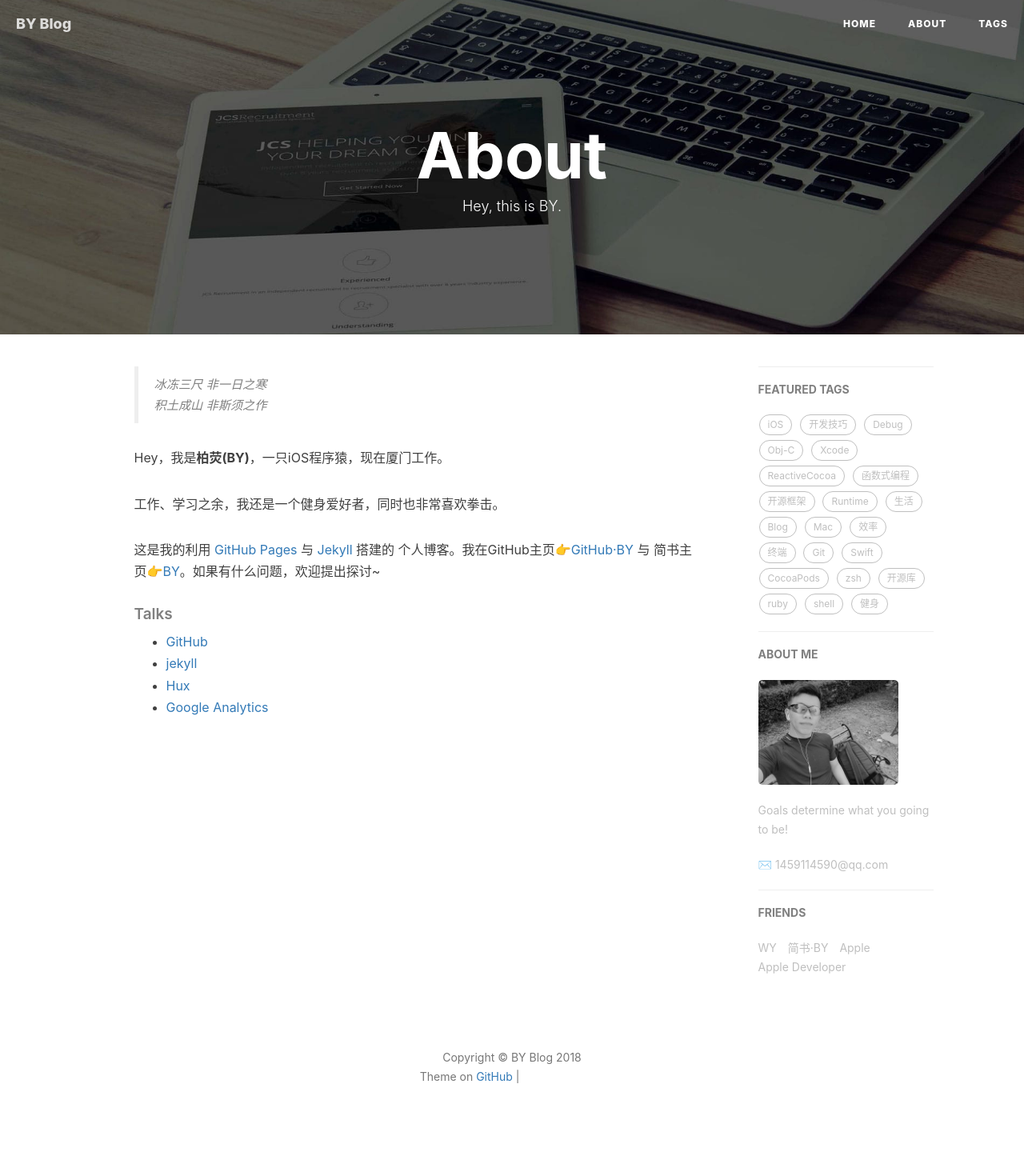
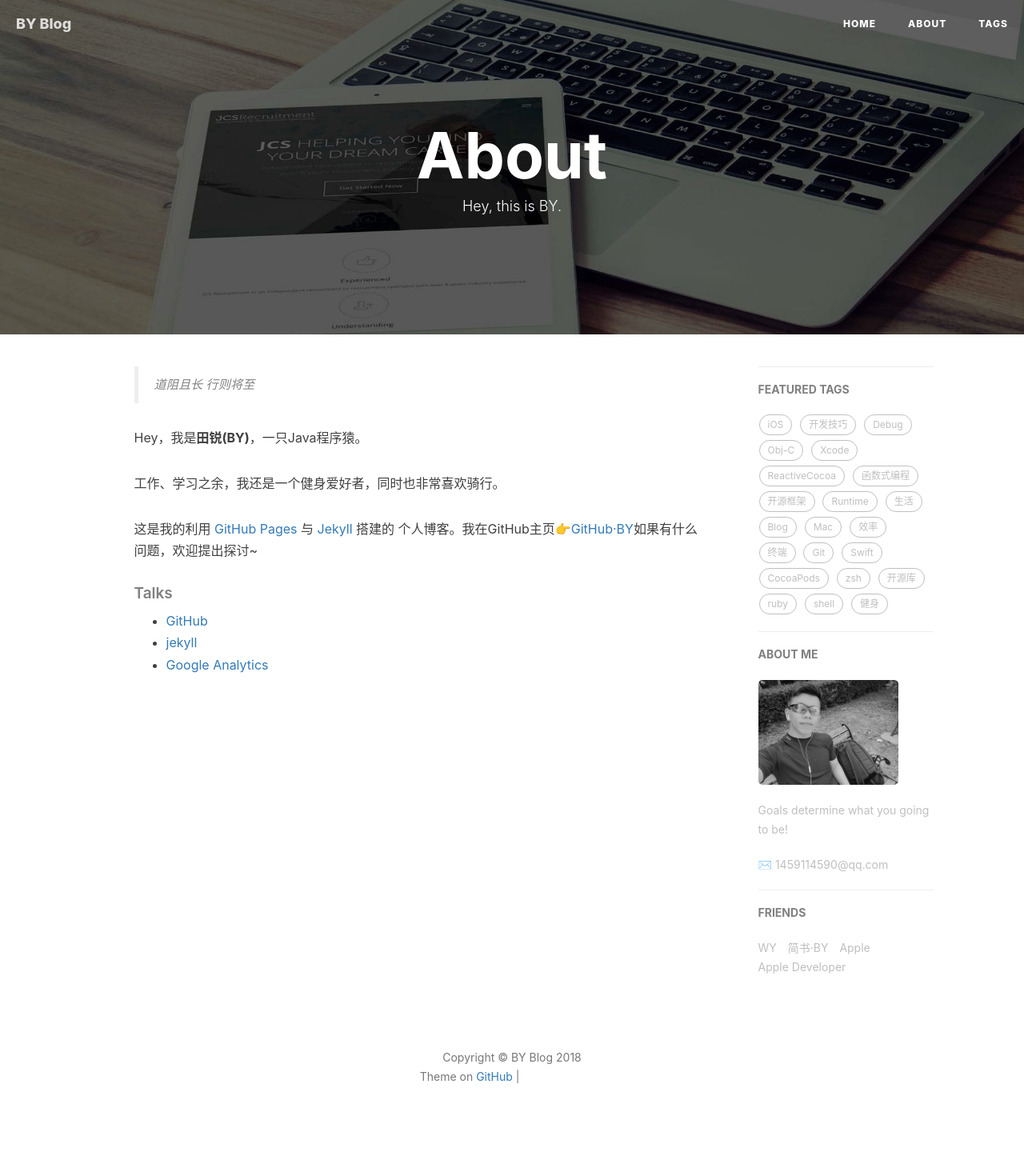
Before and after one commit to Thanos1459/Thanos1459.github.io, a Jekyll site: the page built from about.html, in a window 1280 px wide. Shown: the whole page at 80% size. Built offline with Jekyll 4.4.1, drawn with Linux system fonts in a browser that asks for light colours; nearby versions of some CDN libraries; comment, search, counter and statistics services are not loaded; grey boxes are pictures that could not be loaded.

Commit message:
Update about.html

```diff
--- a/about.html
+++ b/about.html
@@ -15,14 +15,13 @@
 <div class="zh post-container">
 
     <!--copied from markdown -->
-    <blockquote><p>冰冻三尺 非一日之寒<br>
-    积土成山 非斯须之作</p></blockquote>
+    <blockquote>道阻且长 行则将至</blockquote>
 
-    <p>Hey，我是<strong>柏荧(BY)</strong>，一只iOS程序猿，现在厦门工作。</p>
+    <p>Hey，我是<strong>田锐(BY)</strong>，一只Java程序猿。</p>
 
-    <p>工作、学习之余，我还是一个健身爱好者，同时也非常喜欢拳击。</p>
+    <p>工作、学习之余，我还是一个健身爱好者，同时也非常喜欢骑行。</p>
 
-    <p>这是我的利用 <a href="https://pages.github.com/">GitHub Pages</a> 与 <a href="http://jekyll.com.cn/">Jekyll</a> 搭建的 个人博客。我在GitHub主页<a href="https://github.com/qiubaiying">👉GitHub·BY</a> 与 简书主页<a href="https://http://www.jianshu.com/u/e71990ada2fd">👉BY</a>。如果有什么问题，欢迎提出探讨~</p>
+    <p>这是我的利用 <a href="https://pages.github.com/">GitHub Pages</a> 与 <a href="http://jekyll.com.cn/">Jekyll</a> 搭建的 个人博客。我在GitHub主页<a href="https://cropwatchman.github.io">👉GitHub·BY</a>如果有什么问题，欢迎提出探讨~</p>
 
     <p></p>
 
@@ -31,7 +30,6 @@
     <ul>
         <li><a href="https://github.com">GitHub</a></li>
         <li><a href="http://jekyll.com.cn/">jekyll</a></li>
-        <li><a href="http://huangxuan.me/">Hux</a></li>
         <li><a href="https://analytics.google.com/analytics">Google Analytics</a></li>
     </ul>
 </div>
```
